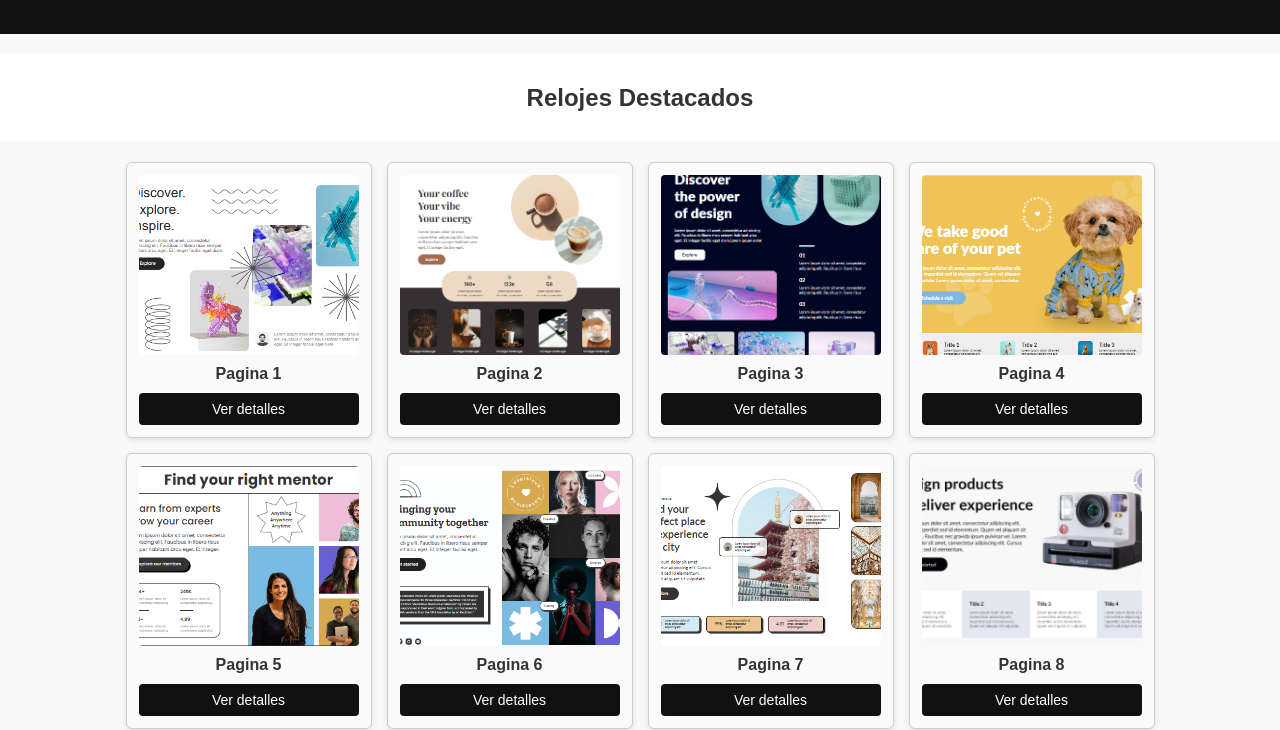
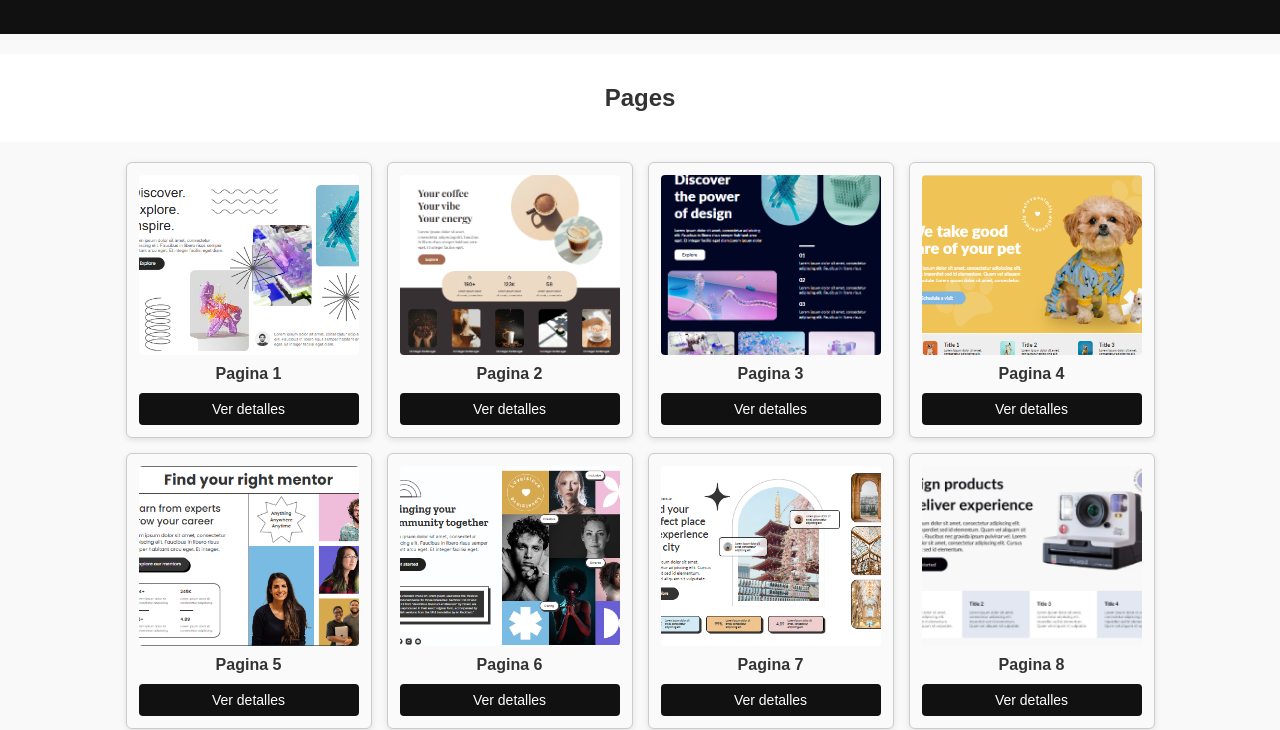
Before and after one commit to JpUvU/Dise-o-11-Landing-Page, a plain HTML site: page index.html in a window 1280 px wide. Shown: the part 76-806 px from the top of the page. Drawn offline with Linux system fonts and the light colour scheme.

Commit message:
Changes in the index

```diff
--- a/index.html
+++ b/index.html
@@ -14,7 +14,7 @@
 
     <!-- Sección de productos destacados -->
     <section class="section-paginas">
-        <h2>Relojes Destacados</h2>
+        <h2>Pages</h2>
         <div class="grid">
             <div class="card">
                 <img src="assets/captura 1.png" alt="">
```
